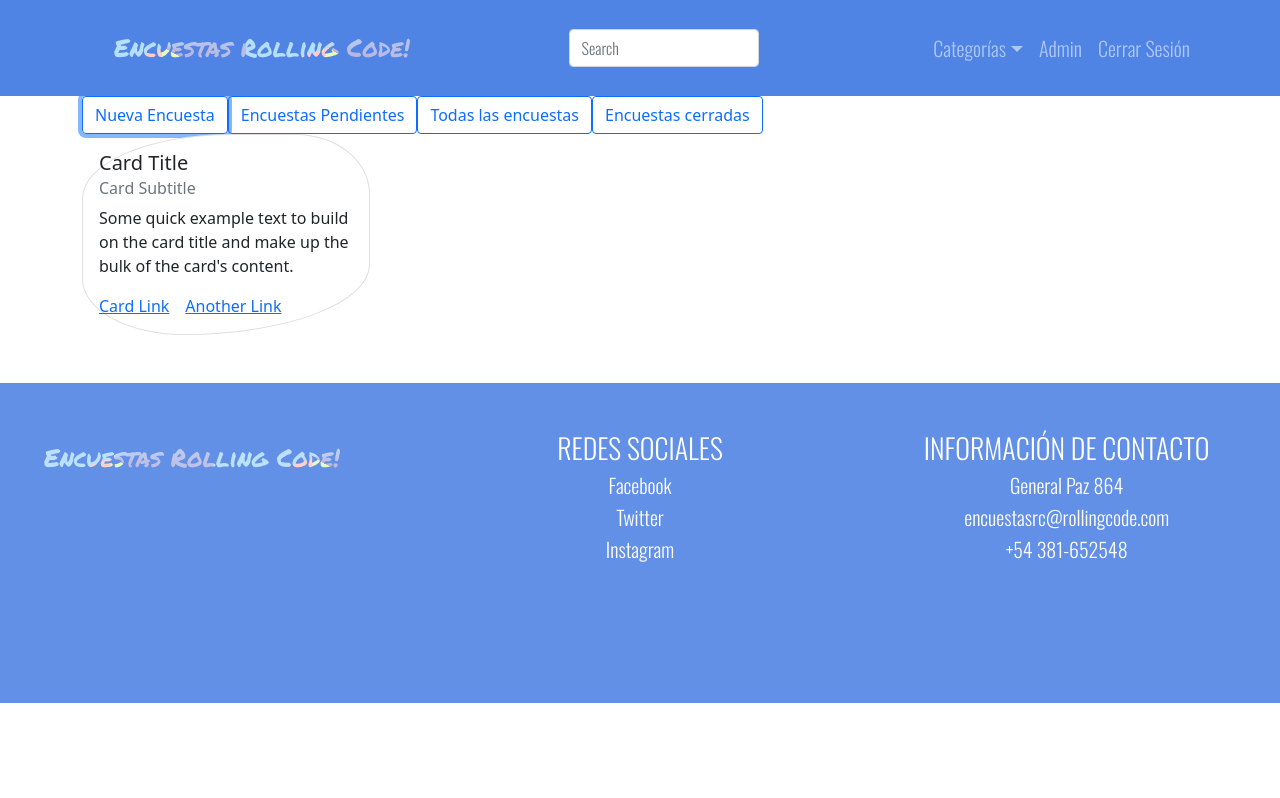
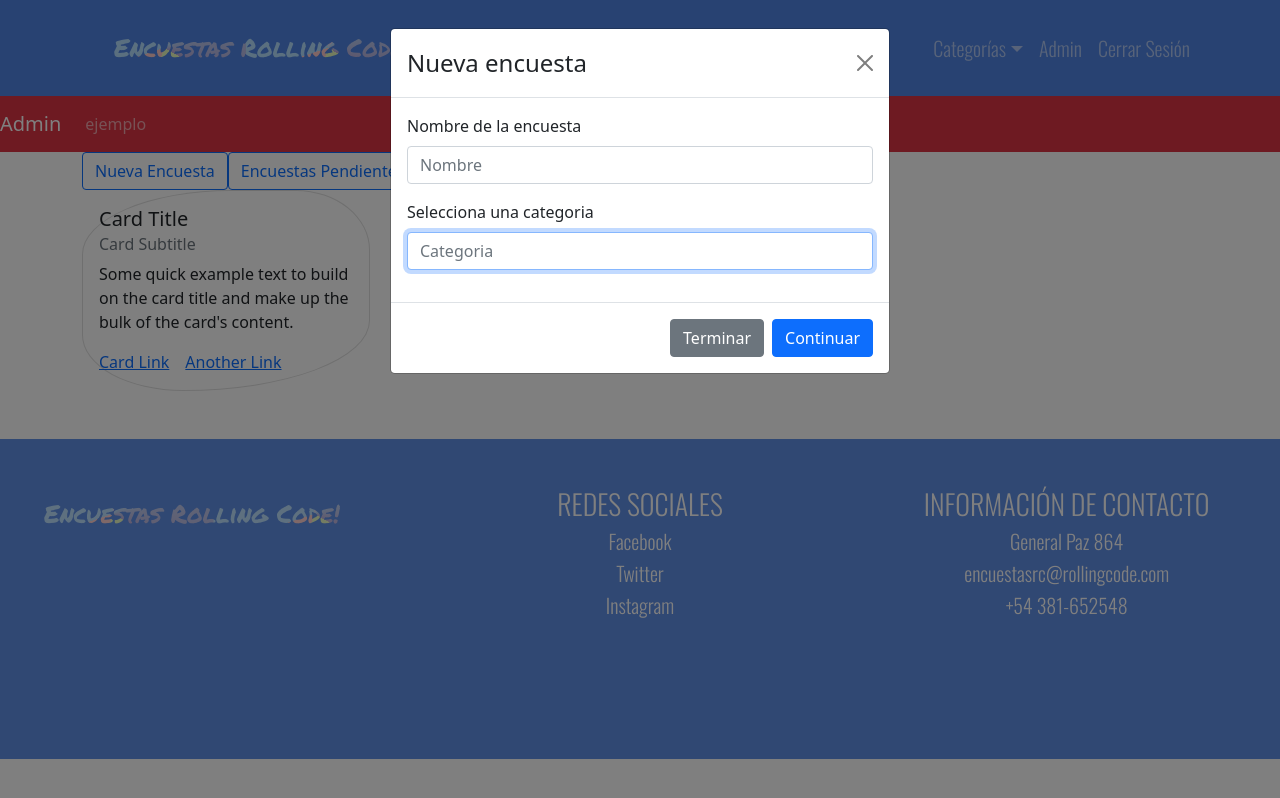
Before and after one commit to seba-lc/proyectoN3-G2, a React (Create React App) app: page /admin in a window 1280 px wide. Both pictures are taken after a click on the button "Nueva Encuesta". Built offline with nearby package versions, Linux system fonts and the light colour scheme.

Commit message:
se agrega menu de navegacion a Admin

```diff
--- /dev/null
+++ b/db.json
@@ -0,0 +1,19 @@
+{
+  "posts": [
+    {
+      "id": 1,
+      "title": "json-server",
+      "author": "typicode"
+    }
+  ],
+  "comments": [
+    {
+      "id": 1,
+      "body": "some comment",
+      "postId": 1
+    }
+  ],
+  "profile": {
+    "name": "typicode"
+  }
+}
--- a/src/App.js
+++ b/src/App.js
@@ -1,5 +1,6 @@
 import 'bootstrap/dist/css/bootstrap.min.css'
-import { Route, Routes } from "react-router-dom";
+import { Route, Routes, Router } from "react-router-dom";
+import Navegation from './components/Admin/Navegation/Navegation';
 import Admin from './pages/Admin';
 import Home from './pages/Home';
 
--- a/src/components/Admin/AdminHome/AdminHome.js
+++ b/src/components/Admin/AdminHome/AdminHome.js
@@ -1,28 +1,31 @@
 import { Link } from 'react-router-dom';
+import { useState } from 'react';
 import './AdminHome.css'
 import { Button, Container } from 'react-bootstrap';
 import EncuestasCards from '../../EncuestasCards/EncuestasCards';
+import ModalSurveys from '../ModalSurveys/ModalSurveys';
+import Navegation from '../Navegation/Navegation';
 
 const AdminHome = () => {
+  const [show, setShow] = useState(false);
+
+            const handleClose = () => setShow(false);
+            const handleShow = () => setShow(true);
+
   return (
 
 <>
+    <Navegation></Navegation>
     <Container>
       <section className= "d-flex ">
-         <Button variant="outline-primary">Nueva Encuesta</Button>
+         <Button variant="outline-primary" onClick={handleShow}>Nueva Encuesta</Button>
          <Button variant="outline-primary">Encuestas Pendientes</Button>
          <Button variant="outline-primary">Todas las encuestas</Button>
          <Button variant="outline-primary">Encuestas cerradas</Button>
       </section>
-      <EncuestasCards></EncuestasCards>
+      <ModalSurveys show={show} handleClose={handleClose}/>
+      <EncuestasCards/>
     </Container>
-
-
-    {/* <div className='adminHome-style'>
-
-      <span className='display-6 mb-5'>Soy el Home de Admin</span>
-      <Link to='/'>Volver</Link>
-    </div> */}
 </>
   );
 };
--- /dev/null
+++ b/src/components/Admin/ModalSurveys/ModalSurveys.js
@@ -0,0 +1,49 @@
+import {Button, Modal, Form} from 'react-bootstrap'
+import {useState} from 'react';
+import { useNavigate } from 'react-router-dom';
+
+const ModalSurveys = ({show, handleClose}) => {
+  const navigate = useNavigate()
+  const redireccion =()=>{
+    navigate('/admin/newSurvevys')
+  }
+    return (
+              <>
+                <Modal show={show} onHide={handleClose}>
+                  <Modal.Header closeButton>
+                    <Modal.Title>Nueva encuesta</Modal.Title>
+                  </Modal.Header>
+                  <Modal.Body>
+                    <Form>
+                      <Form.Group className="mb-3" controlId="exampleForm.ControlInput1">
+                        <Form.Label>Nombre de la encuesta</Form.Label>
+                        <Form.Control
+                          type="text"
+                          placeholder="Nombre"
+                          autoFocus
+                        />
+                      </Form.Group>
+                      <Form.Group className="mb-3" controlId="exampleForm.ControlInput1">
+                        <Form.Label>Selecciona una categoria</Form.Label>
+                        <Form.Control
+                          type="text"
+                          placeholder="Categoria"
+                          autoFocus
+                        />
+                      </Form.Group>
+                    </Form>
+                  </Modal.Body>
+                  <Modal.Footer>
+                    <Button variant="secondary" onClick={handleClose}>
+                      Terminar
+                    </Button>
+                    <Button variant="primary" onClick={redireccion}>
+                      Continuar
+                    </Button>
+                  </Modal.Footer>
+                </Modal>
+              </>
+     );
+}
+
+export default ModalSurveys;
--- /dev/null
+++ b/src/components/Admin/Navegation/Navegation.js
@@ -0,0 +1,20 @@
+import React from "react";
+import { Nav, Navbar} from "react-bootstrap";
+import {Link} from 'react-router-dom';
+
+const Navegation = () => {
+    return (
+        <Navbar bg="danger" expand="lg" variant="dark">
+            <Navbar.Brand href="/">Admin</Navbar.Brand>
+                <Navbar.Toggle aria-controls="basic-navbar-nav"/>
+                <Navbar.Collapse id="basic-navbar-nav">
+                    <Nav>
+                        <Link to="/" className="nav-link" >ejemplo</Link>
+
+                    </Nav>
+                </Navbar.Collapse>
+        </Navbar>
+     );
+}
+
+export default Navegation;
```
Also changed, not shown: src/components/Admin/FormSurveys/FormSurveys.js (added, +9 -0 lines), src/components/Admin/ModalQuestions/ModalQuestions.js (added, +44 -0 lines), src/pages/NewSurveys.js (added, +13 -0 lines), src/components/Admin/FormSurveys/FormSurveys.css (added), src/components/Admin/ModalSurveys/ModalSurveys.css (added).
